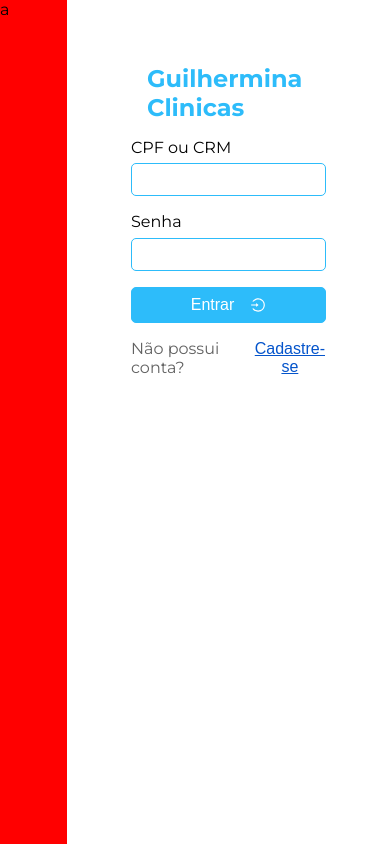
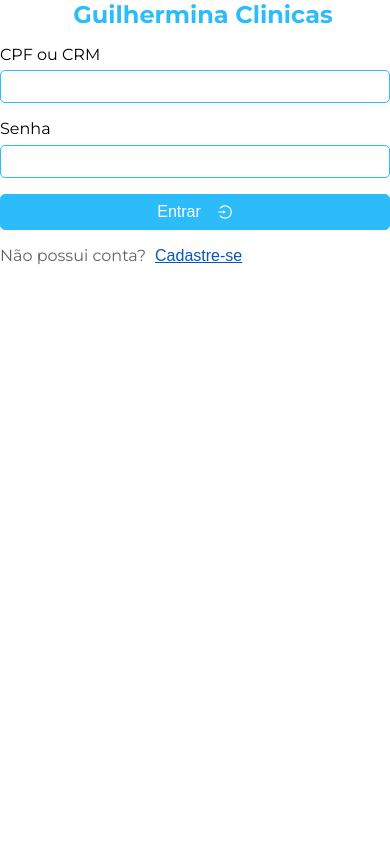
Before and after one commit to projeto-a3-usjt-2022-2/frontend-react, a React (Vite) app: page /login in a window 390 px wide. Built offline with nearby package versions, Linux system fonts and the light colour scheme.

Commit message:
style: add responsivity into Login page

```diff
--- a/src/pages/Login/style.module.scss
+++ b/src/pages/Login/style.module.scss
@@ -6,13 +6,14 @@
   background-color: whitesmoke;
 
   display: grid;
-  grid-template-columns: repeat(2, 1fr);
+  grid-template-columns: 1fr minmax(max-content, 37.5rem);
 
   .background {
     background-color: red;
   }
 
   .userView {
+    width: 100%;
     background-color: white;
     padding: 4rem;
 
@@ -24,4 +25,18 @@
     width: 100%;
     height: 100%;
   }
+
+  @media (max-width: 800px) {
+    grid-template-columns: 1fr;
+
+    .background {
+      display: none;
+    }
+  }
+
+  @media (max-width: 500px) {
+    .userView {
+      padding: 0;
+    }
+  }
 }
```
